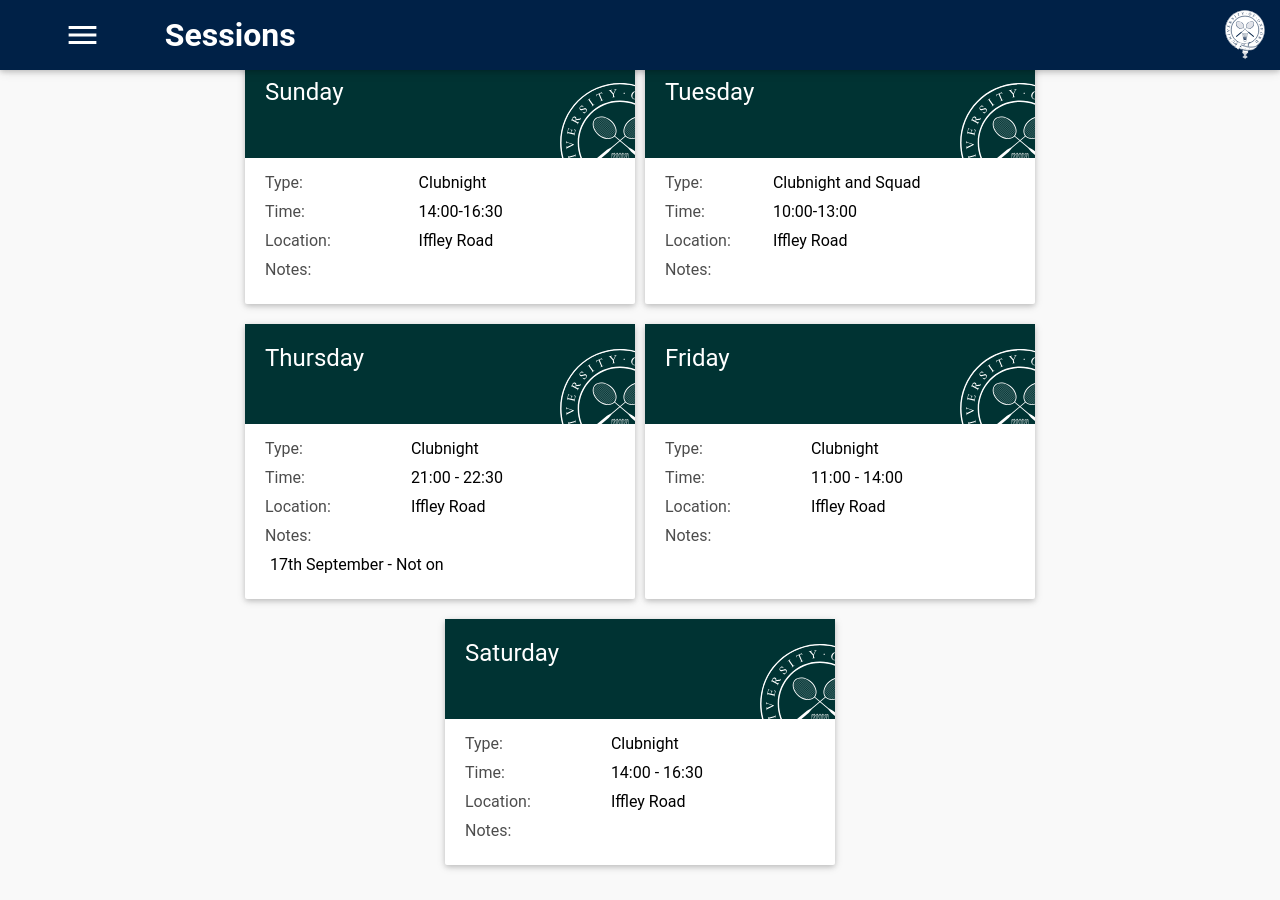
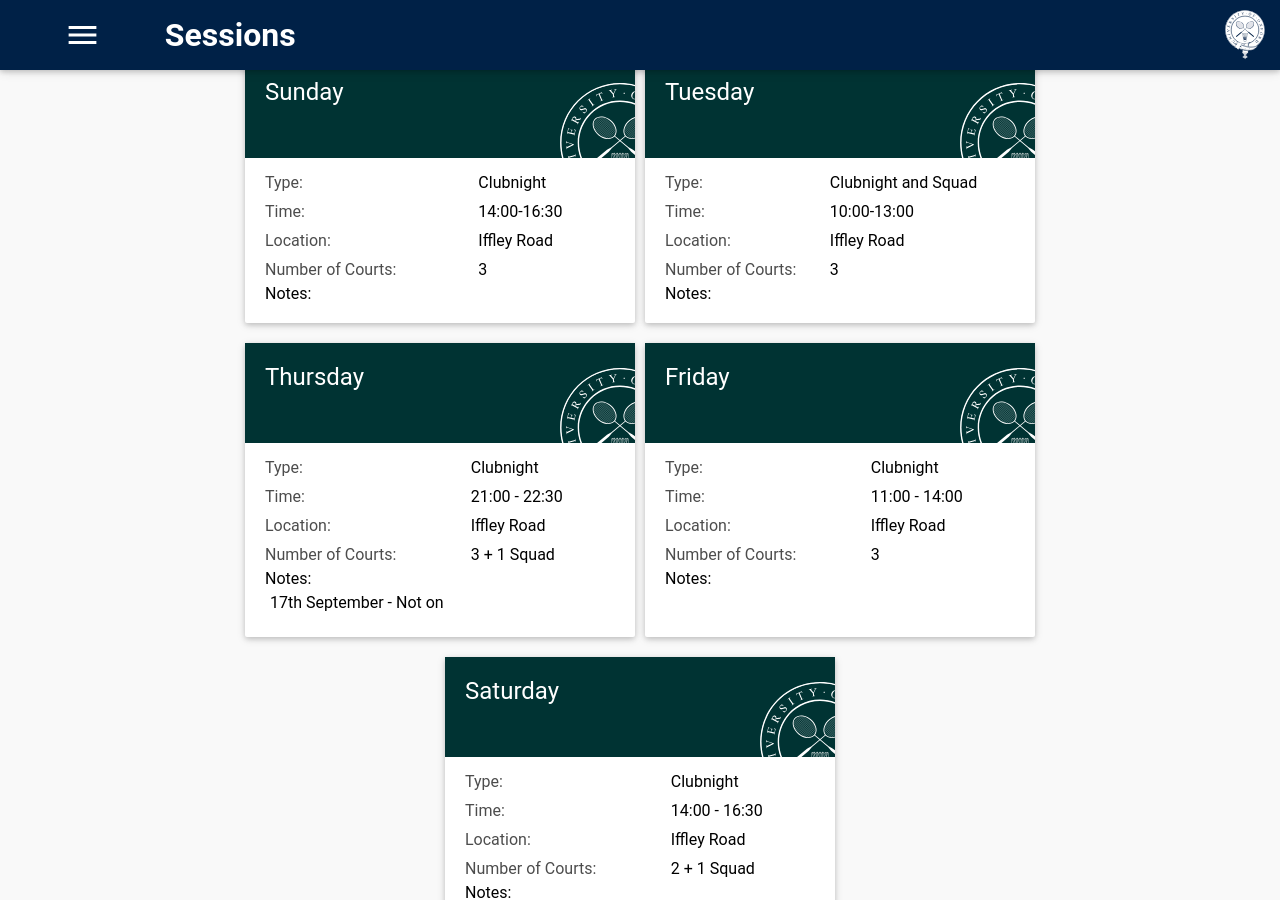
Before and after one commit to OUBaC/OUBaC.github.io, a Jekyll site: the page built from sessions.html, in a window 1280 px wide and 900 px high, scrolled down 300 px. Built offline with Jekyll 4.4.1, drawn with Linux system fonts in a browser that asks for light colours.

Commit message:
Added a Number of Courts field to the cards.

```diff
--- a/sessions.html
+++ b/sessions.html
@@ -131,6 +131,9 @@ function toggleSessions(team, checked){
         <td>Location:</td><td> {{session.location}}</td>
       </tr>
       <tr>
+        <td>Number of Courts:</td><td>{{session.numberOfCourts}}</td>
+    </table>
+      <tr>
         <td>Notes:</td><td></td>
     </table>
     <ul class="sessions-exceptions-list">
```
